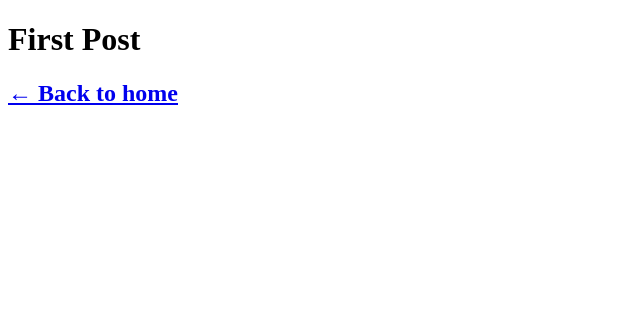
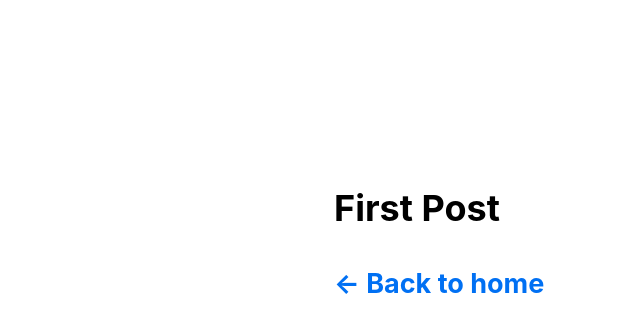
Before and after one commit to yunsoShin/next_blog, a Next.js app: page /posts/first-post in a window 1280 px wide. Shown: the top 332 px of the page, without its empty margins (0-640 px from the left). Built offline with nearby package versions, Linux system fonts and the light colour scheme.

Commit message:
global CSS
_app.js를 이용한 글로벌CSS

```diff
--- a/src/components/Layout.js
+++ b/src/components/Layout.js
@@ -1,3 +1,5 @@
+import styles from './layout.module.css';
+
 export default function Layout({ children }) {
-  return <div>{children}</div>;
+  return <div className={styles.container}>{children}</div>;
 }
--- /dev/null
+++ b/src/components/layout.module.css
@@ -0,0 +1,5 @@
+.container {
+  max-width: 36rem;
+  padding: 0 1rem;
+  margin: 10rem auto 6rem;
+}
--- /dev/null
+++ b/src/pages/_app.js
@@ -0,0 +1,5 @@
+import '../styles/globals.css';
+
+export default function App({ Component, pageProps }) {
+  return <Component {...pageProps} />;
+}
--- a/src/styles/globals.css
+++ b/src/styles/globals.css
@@ -2,37 +2,26 @@
 body {
   padding: 0;
   margin: 0;
-  font-family: Inter, -apple-system, BlinkMacSystemFont, Segoe UI, Roboto,
-    Oxygen, Ubuntu, Cantarell, Fira Sans, Droid Sans, Helvetica Neue, sans-serif;
-}
-
-a {
-  color: inherit;
-  text-decoration: none;
+  font-family: -apple-system, BlinkMacSystemFont, Segoe UI, Roboto, Oxygen, Ubuntu,
+    Cantarell, Fira Sans, Droid Sans, Helvetica Neue, sans-serif;
+  line-height: 1.6;
+  font-size: 18px;
 }
 
 * {
   box-sizing: border-box;
 }
 
+a {
+  color: #0070f3;
+  text-decoration: none;
+}
+
+a:hover {
+  text-decoration: underline;
+}
+
 img {
   max-width: 100%;
-  height: auto;
+  display: block;
 }
-
-h1,
-h2,
-p,
-ul {
-  margin: 0;
-}
-
-ul {
-  padding: 0;
-  list-style: none;
-}
-
-button {
-  padding: 0.5rem 1rem;
-  font-weight: bold;
-}
```
